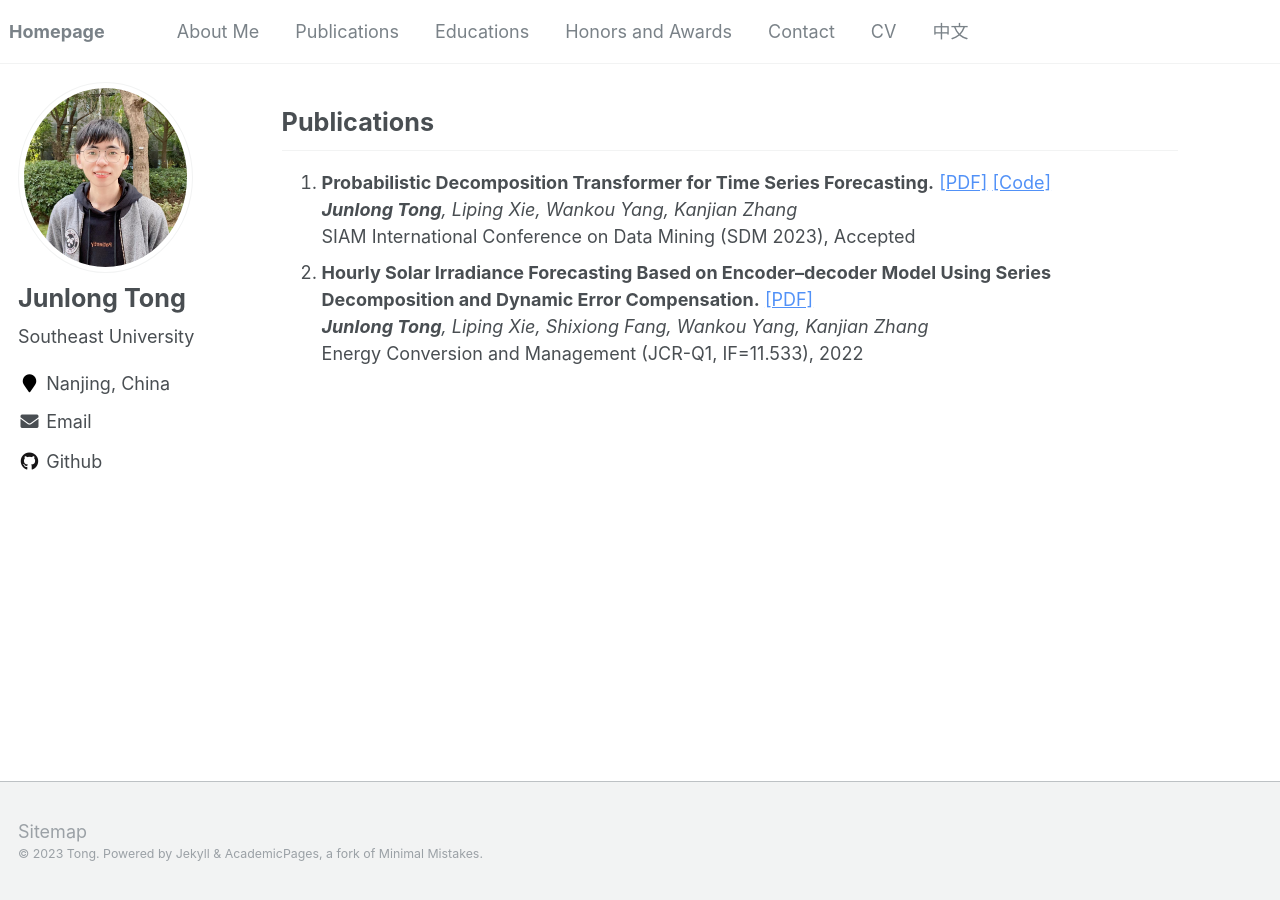
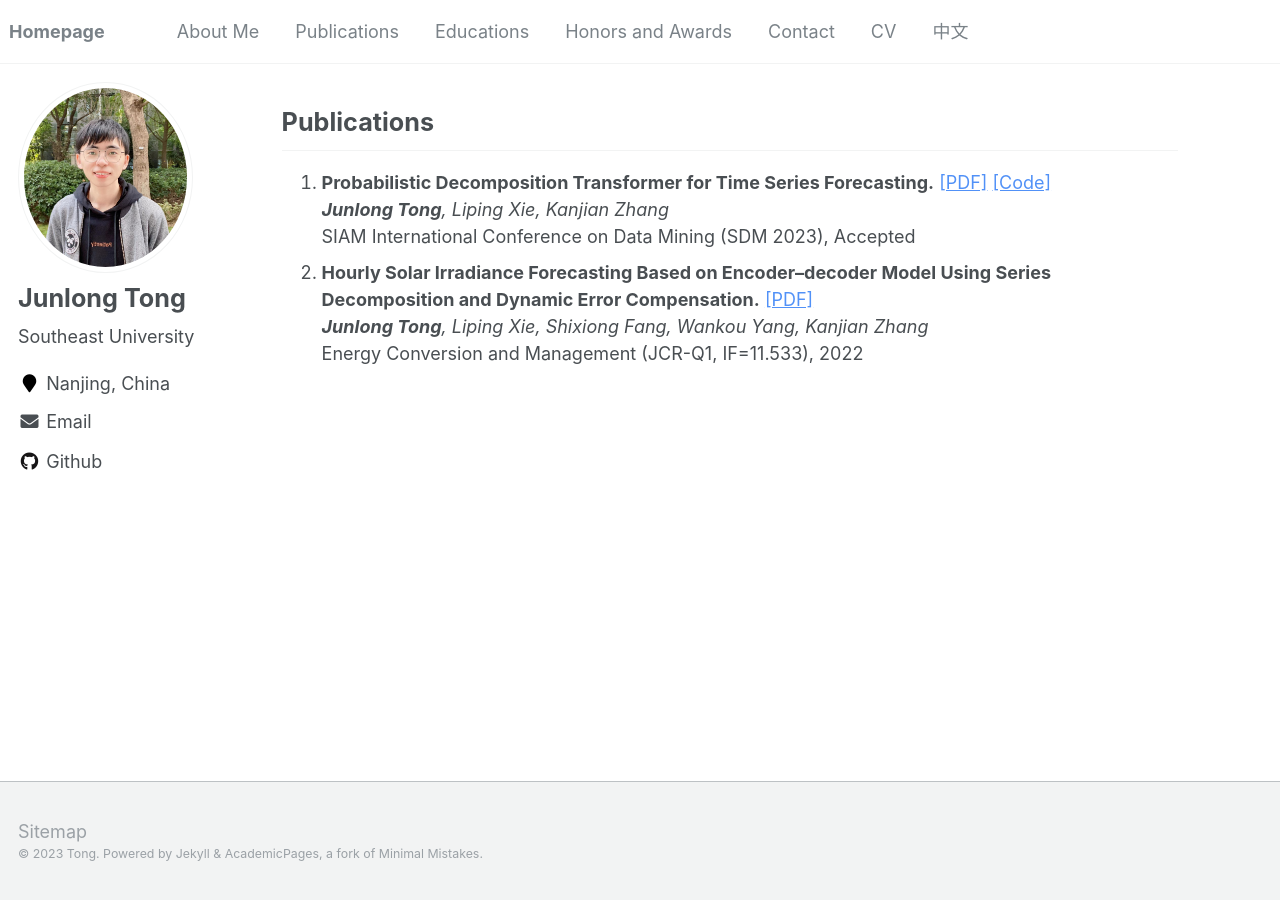
Before and after one commit to JL-tong/JL-tong.github.io, a Jekyll site: the page built from _pages/include/Publications.md, in a window 1280 px wide. Built offline with Jekyll 4.4.1, drawn with Linux system fonts in a browser that asks for light colours; our own code applies the rules of GitHub Pages for plain Markdown files; comment, search, counter and statistics services are not loaded.

Commit message:
Update Pages

```diff
--- a/_pages/include/Publications.md
+++ b/_pages/include/Publications.md
@@ -3,7 +3,7 @@
   <li><b>Probabilistic Decomposition Transformer for Time Series Forecasting.</b>
   <a href="https://arxiv.org/pdf/2210.17393.pdf" target="_blank" rel="noopener noreferrer">[PDF]</a>
   <a href="https://github.com/JL-tong/PDTrans" target="_blank" rel="noopener noreferrer">[Code]</a><br>
-	  <i><b>Junlong Tong</b>, Liping Xie, Wankou Yang, Kanjian Zhang<br></i>
+	  <i><b>Junlong Tong</b>, Liping Xie, Kanjian Zhang<br></i>
       SIAM International Conference on Data Mining (SDM 2023), Accepted<br>
 	<!-- Submit to SIAM International Conference on Data Mining (SDM2023)<br>  -->
 <!-- 	<a href="https://github.com/YangLIN1997/YangLIN1997.github.io/blob/master/docs/SSDNet.pdf" target="_blank" rel="noopener noreferrer">[PDF]</a><br>  -->
```
Also changed, not shown: _pages/includes/Publications.md (+1 -1 lines).
